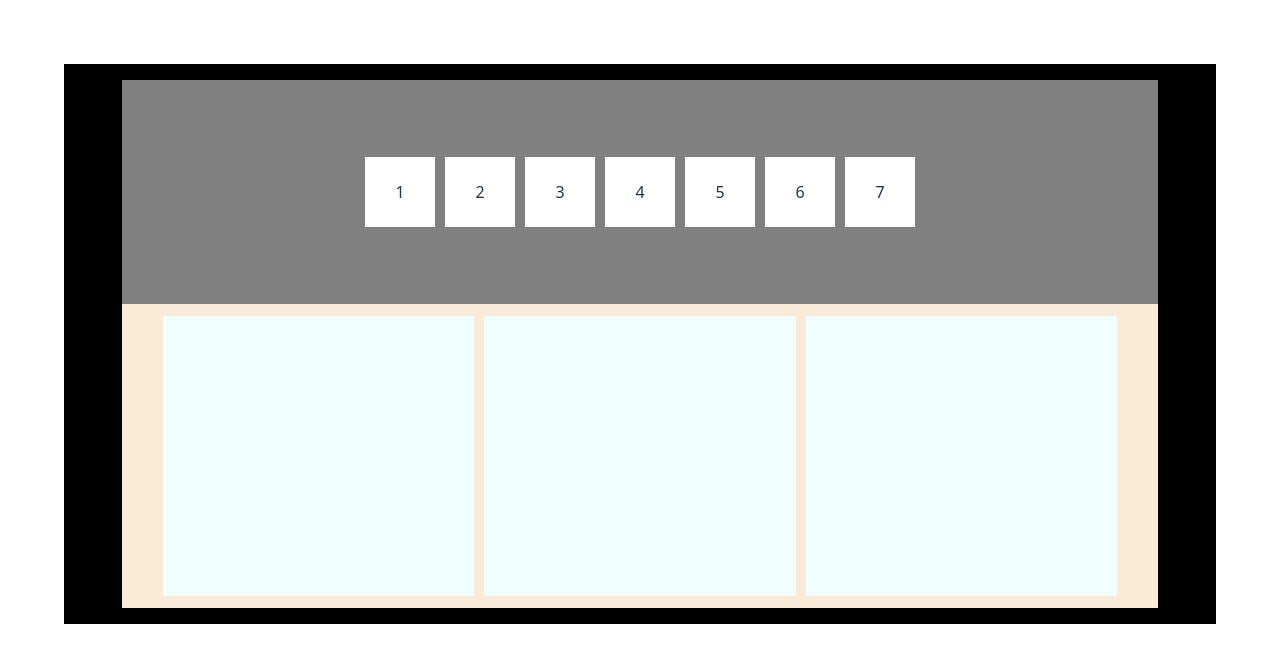
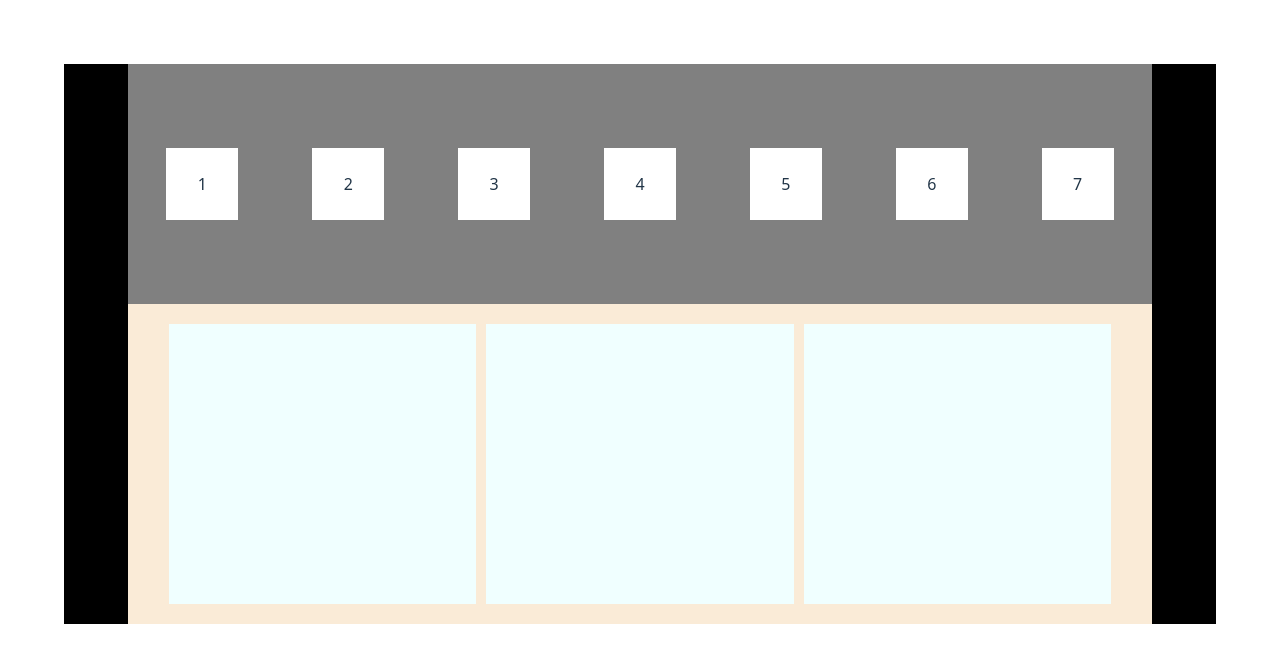
Before and after one commit to Narayan-A-R/Quicksort-Animation, a React (Vite) app: page / in a window 1280 px wide. Shown: the top 662 px of the page. Built offline with nearby package versions, Linux system fonts and the light colour scheme.

Commit message:
onclick boxes move, boxe position hard coded

```diff
--- a/src/App.css
+++ b/src/App.css
@@ -21,29 +21,26 @@
 
 }
 
-.arrayContainer{
+.visuals{
   background-color: grey;
-  height: 28vh;
-  width: 90%;
-  display: flex;
-  flex-direction: row;
-  justify-content: center;
-  align-items: center;
-  gap: 10px;
+  height: 30vh;
+  width: 80vw;
+  position: relative;
 }
 
 .arrayBox {
   background-color: white;
-  height: 70px;
-  width: 70px;
+  width: 9vh;
+  aspect-ratio: 1/1;
+  position: absolute;
   display: flex;
   justify-content: center;
   align-items: center;
-
+  transition: transform 0.7s ease-in-out;
 }
 .infoContainer{
-  height: 38vh;
-  width: 90%;
+  height: 40vh;
+  width: 80vw;
   background-color: antiquewhite;
   display: flex;
   flex-direction: row;
@@ -52,7 +49,7 @@
   gap: 10px;
 }
 
-.helper{
+.informer{
   background-color: azure;
   height: 35vh;
   width: 30%;
--- a/src/App.jsx
+++ b/src/App.jsx
@@ -1,30 +1,60 @@
-import { useState } from 'react'
-import './App.css'
+import { useState } from "react";
+import "./App.css";
 
 function App() {
-  const [count, setCount] = useState(0)
+  const n = 7;
+  const vh = window.innerHeight / 100;
+  const vw = window.innerWidth / 100;
 
+  const visualsBoxHeight = 30 * vh;
+  const visualsBoxWidth = 80 * vw;
+
+  const horizRoom = 3 * vw;
+  const vertRoom = 1 * vh;
+
+  const gapVert = 0.5 * vh;
+  const arrBoxHeight = (visualsBoxHeight - 2 * vertRoom - 2 * gapVert) / 3;
+  const gapHorz =
+    (visualsBoxWidth - 2 * horizRoom - n * arrBoxHeight) / (n - 1);
+
+  const [positions, setPositions] = useState(
+    Array.from({ length: n }, (_, i) => ({
+      x: horizRoom + i * arrBoxHeight + i * gapHorz,
+      y: vertRoom + arrBoxHeight + gapVert,
+    }))
+  );
+
+  const moveUp = (i) => {
+    setPositions((positions) => positions.map((pos,ind)=>
+      ind===i?{x:pos.x,y:pos.y-(gapVert+arrBoxHeight)}:pos
+    ))
+  };
+
+  const boxes = positions.map((pos, i) => (
+    <div
+        key={i}
+        className="arrayBox"
+        style={{
+          top: `${pos.y}px`,
+          left: `${pos.x}px`,
+        }}
+        onClick={()=>moveUp(i)}
+      >
+        {i + 1}
+      </div>
+  ));
   return (
     <>
-      <div className='ViewWindow'>
-        <div className="arrayContainer">
-          <div className="arrayBox">1</div>
-          <div className="arrayBox">2</div>
-          <div className="arrayBox">3</div>
-          <div className="arrayBox">4</div>
-          <div className="arrayBox">5</div>
-          <div className="arrayBox">6</div>
-          <div className="arrayBox">7</div>
-        </div>
-
+      <div className="ViewWindow">
+        <div className="visuals">{boxes}</div>
         <div className="infoContainer">
-          <div className="helper pseudocode"></div>
-          <div className="helper controls"></div>
-          <div className="helper indices"></div>
+          <div className="informer pseudocode"></div>
+          <div className="informer controls"></div>
+          <div className="informer indices"></div>
         </div>
       </div>
     </>
-  )
+  );
 }
 
-export default App
+export default App;
```
